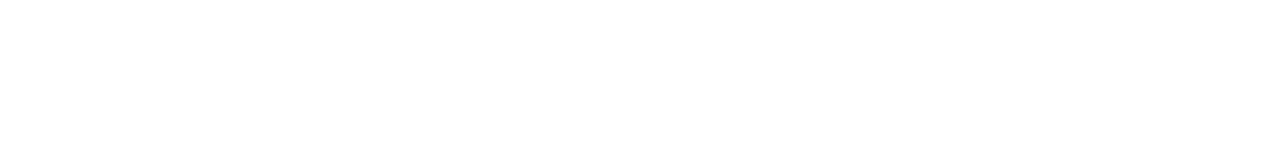
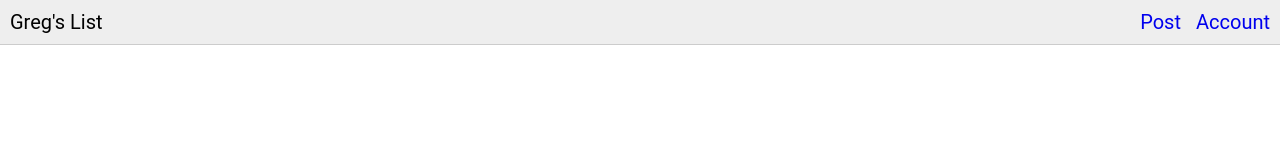
Before and after one commit to amcavinue/gregs-list, a plain HTML site: page index.html in a window 1280 px wide. Drawn offline with Linux system fonts and the light colour scheme.

Commit message:
Fin header

```diff
--- a/index.html
+++ b/index.html
@@ -5,6 +5,12 @@
 	<link rel="stylesheet" type="text/css" href="styles.css">
 </head>
 <body>
-
+	<header>
+		<a href="#">Greg's List</a>
+		<ul>
+			<li><a href="#">Post</a></li>
+			<li><a href="#">Account</a></li>
+		</ul>
+	</header>
 </body>
 </html>
--- a/styles.css
+++ b/styles.css
@@ -0,0 +1,28 @@
+* {
+	margin: 0;
+	padding: 0;
+	font-family: "Roboto", sans-serif;
+	text-decoration: none;
+	color: #000;
+}
+
+header {
+	background-color: #eee;
+	font-size: 1.25em;
+	padding: 0.5em;
+	border-bottom: 0.05em solid #ccc;
+}
+
+header ul {
+	float: right;
+	list-style-type: none;
+}
+
+header ul li {
+	float: left;
+	margin-left: 0.75em;
+}
+
+header ul li a {
+	color: rgb(0, 0, 238);
+}
```
